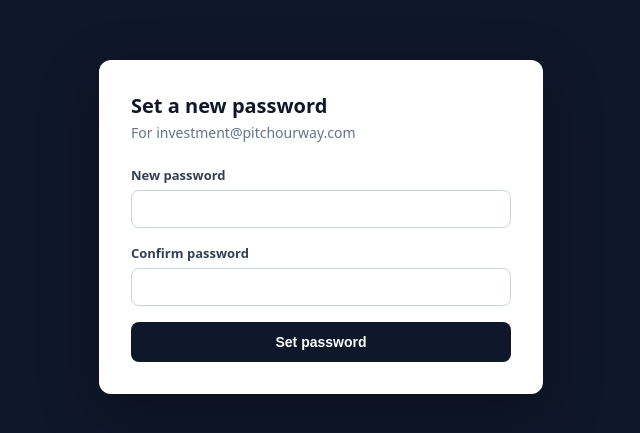
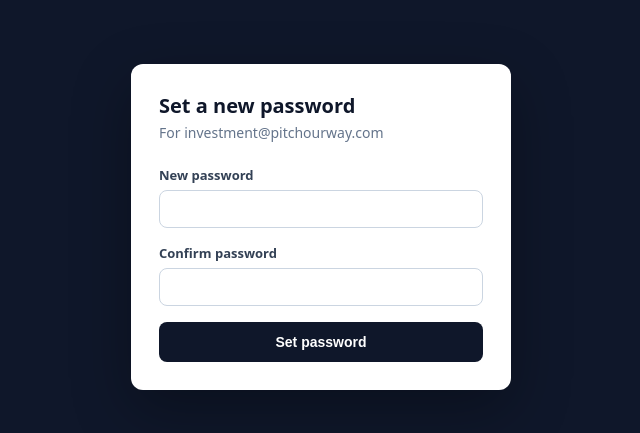
Before and after one commit to CHiliClicksPow/investor-dashboard, a Next.js app: page /reset-password in a window 1280 px wide. Shown: the part 173-606 px from the top of the page, without its empty margins (319-959 px from the left). Built offline with nearby package versions, Linux system fonts and the light colour scheme; no server answers.

Commit message:
Add files via upload

```diff
--- a/app/reset-password/page.tsx
+++ b/app/reset-password/page.tsx
@@ -82,8 +82,8 @@ export default function ResetPasswordPage() {
 }
 
 const styles: Record<string, React.CSSProperties> = {
-  page: { minHeight: '100vh', display: 'flex', alignItems: 'center', justifyContent: 'center', background: '#0f172a', fontFamily: 'system-ui, sans-serif' },
-  card: { width: 380, background: '#fff', borderRadius: 12, padding: 32, display: 'flex', flexDirection: 'column', boxShadow: '0 20px 60px rgba(0,0,0,0.3)' },
+  page: { minHeight: '100vh', display: 'flex', alignItems: 'center', justifyContent: 'center', background: '#0f172a', fontFamily: 'system-ui, sans-serif', padding: 16, boxSizing: 'border-box' },
+  card: { width: '100%', maxWidth: 380, background: '#fff', borderRadius: 12, padding: 28, display: 'flex', flexDirection: 'column', boxShadow: '0 20px 60px rgba(0,0,0,0.3)', boxSizing: 'border-box' },
   title: { margin: 0, fontSize: 20, fontWeight: 700, color: '#0f172a' },
   subtitle: { margin: '4px 0 24px', color: '#64748b', fontSize: 14 },
   label: { fontSize: 13, fontWeight: 600, color: '#334155', marginBottom: 6 },
```
